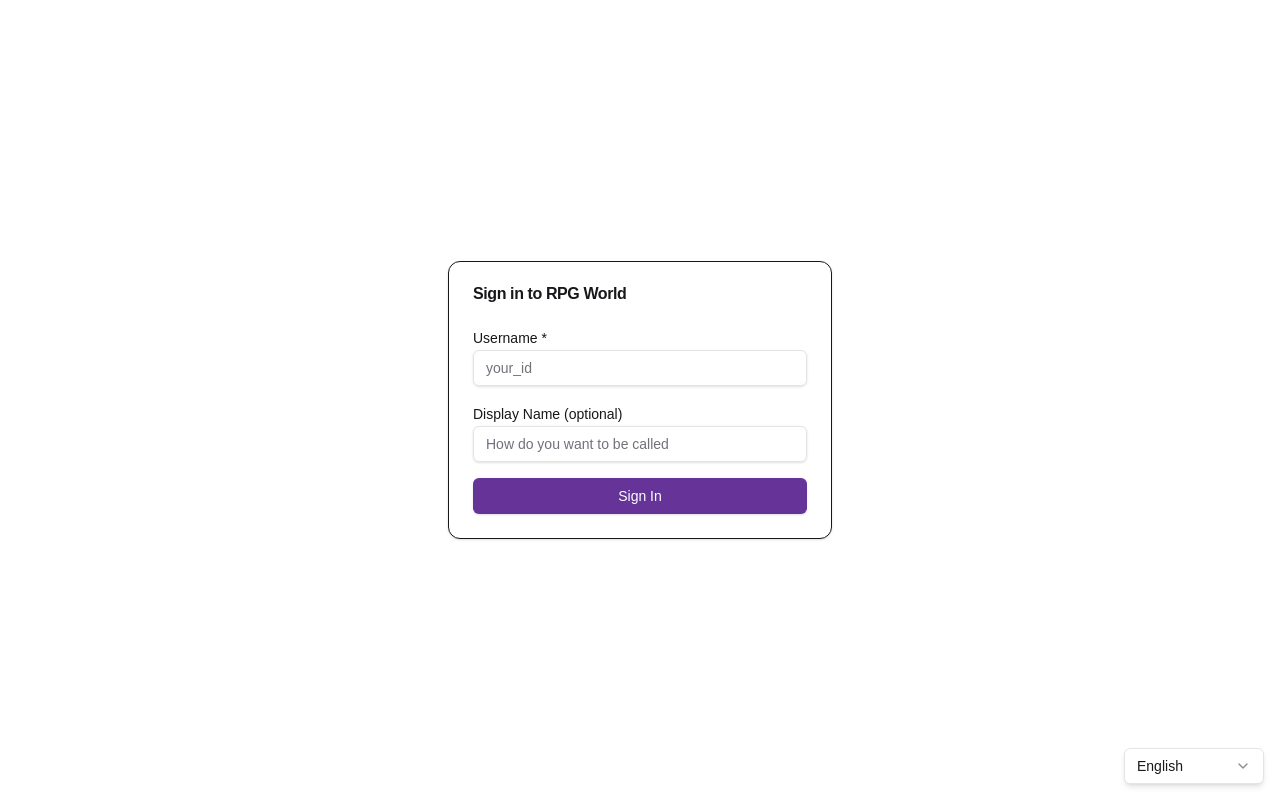
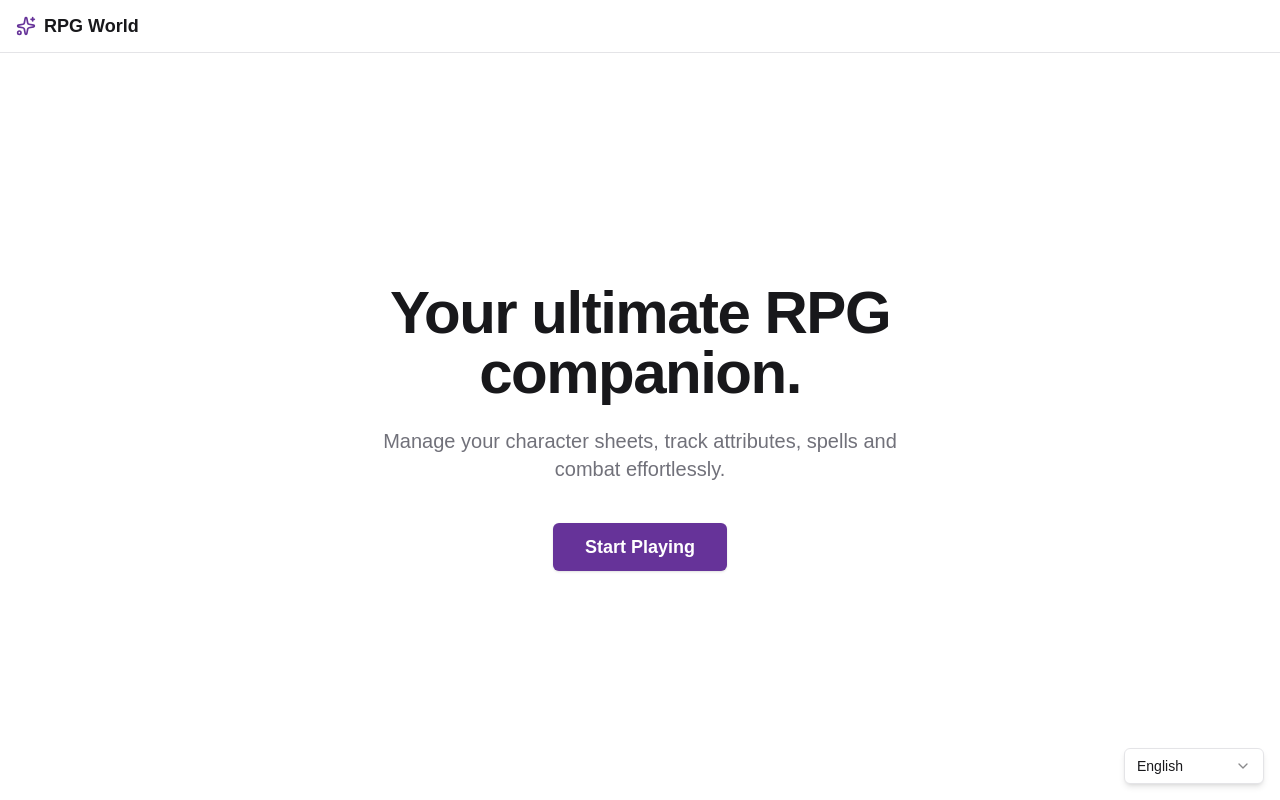
Before and after one commit to rebecamorais/rpg-world, a Next.js app: page / in a window 1280 px wide. Built offline with nearby package versions, Linux system fonts and the light colour scheme.

Commit message:
feat: Introduce a dedicated login page, add a password field to the login form, and convert the home page into a landing page.

```diff
--- a/app/characters/page.tsx
+++ b/app/characters/page.tsx
@@ -4,7 +4,7 @@ import CharacterList from '@/frontend/components/CharacterList';
 import { useCurrentUser } from '@/frontend/context/UserContext';
 
 export default function CharactersPage() {
-  const { currentUser } = useCurrentUser();
+  const { currentUser, logout } = useCurrentUser();
 
   if (!currentUser) {
     return (
@@ -16,9 +16,29 @@ export default function CharactersPage() {
     );
   }
 
+  const displayLabel = currentUser.displayName || currentUser.username;
+
   return (
-    <div className="mx-auto max-w-2xl p-4">
-      <CharacterList />
+    <div className="bg-background text-foreground min-h-screen">
+      <header className="border-border bg-card flex items-center justify-between border-b px-4 py-3">
+        <h1 className="text-lg font-semibold">RPG World</h1>
+        <div className="flex items-center gap-3">
+          <span className="text-muted-foreground hidden text-sm sm:inline-block">
+            {displayLabel}{' '}
+            <span className="opacity-70">(@{currentUser.username})</span>
+          </span>
+          <button
+            type="button"
+            onClick={logout}
+            className="text-muted-foreground hover:text-foreground text-sm"
+          >
+            Sair
+          </button>
+        </div>
+      </header>
+      <main className="mx-auto max-w-3xl p-4">
+        <CharacterList />
+      </main>
     </div>
   );
 }
--- /dev/null
+++ b/app/login/page.tsx
@@ -0,0 +1,38 @@
+'use client';
+
+import { useEffect } from 'react';
+
+import { useRouter } from 'next/navigation';
+
+import LoginForm from '@/frontend/components/LoginForm';
+import { useCurrentUser } from '@/frontend/context/UserContext';
+
+export default function LoginPage() {
+  const { currentUser } = useCurrentUser();
+  const router = useRouter();
+
+  // If already logged in, push to Dashboard
+  useEffect(() => {
+    if (currentUser) {
+      router.push('/characters');
+    }
+  }, [currentUser, router]);
+
+  if (currentUser) {
+    return null;
+  }
+
+  return (
+    <div className="bg-background relative flex min-h-screen items-center justify-center p-4">
+      <div className="absolute top-4 left-4">
+        <button
+          onClick={() => router.push('/')}
+          className="text-muted-foreground hover:text-foreground text-sm transition-colors"
+        >
+          &larr; Voltar
+        </button>
+      </div>
+      <LoginForm />
+    </div>
+  );
+}
--- a/app/page.tsx
+++ b/app/page.tsx
@@ -1,33 +1,39 @@
 'use client';
 
+import { useRouter } from 'next/navigation';
+
+import { Sparkles } from 'lucide-react';
 import { useTranslations } from 'next-intl';
 
-import CharacterList from '@/frontend/components/CharacterList';
-import LoginForm from '@/frontend/components/LoginForm';
+import { Button } from '@/frontend/components/ui/button';
 import { useCurrentUser } from '@/frontend/context/UserContext';
 
 export default function Home() {
   const { currentUser, logout } = useCurrentUser();
+  const tLanding = useTranslations('landing');
   const tHome = useTranslations('home');
   const tCommon = useTranslations('common');
+  const router = useRouter();
 
-  if (!currentUser) {
-    return (
-      <div className="bg-background flex min-h-screen items-center justify-center p-4">
-        <LoginForm />
-      </div>
-    );
+  const handleCtaClick = () => {
+    if (currentUser) {
+      router.push('/characters');
+    } else {
+      router.push('/login');
     }
-
-  const displayLabel = currentUser.displayName || currentUser.username;
+  };
 
   return (
-    <div className="bg-background text-foreground min-h-screen">
+    <div className="bg-background text-foreground flex min-h-screen flex-col">
       <header className="border-border bg-card flex items-center justify-between border-b px-4 py-3">
-        <h1 className="text-lg font-semibold">{tHome('title')}</h1>
+        <h1 className="flex items-center gap-2 text-lg font-semibold">
+          <Sparkles className="text-primary h-5 w-5" />
+          {tHome('title')}
+        </h1>
+        {currentUser && (
           <div className="flex items-center gap-3">
-          <span className="text-muted-foreground text-sm">
-            {displayLabel}{' '}
+            <span className="text-muted-foreground hidden text-sm sm:inline-block">
+              {currentUser.displayName || currentUser.username}{' '}
               <span className="opacity-70">(@{currentUser.username})</span>
             </span>
             <button
@@ -38,14 +44,22 @@ export default function Home() {
               {tCommon('logout')}
             </button>
           </div>
+        )}
       </header>
-      <main className="mx-auto max-w-3xl p-4">
-        <div className="mb-4 flex items-center justify-between">
-          <p className="text-muted-foreground">
-            {tHome('greeting', { name: displayLabel })}
+      <main className="flex flex-1 flex-col items-center justify-center p-4 text-center">
+        <h2 className="mb-6 max-w-2xl text-4xl font-extrabold tracking-tight sm:text-5xl lg:text-6xl">
+          {tLanding('heroTitle')}
+        </h2>
+        <p className="text-muted-foreground mb-10 max-w-xl text-lg sm:text-xl">
+          {tLanding('heroSubtitle')}
         </p>
-        </div>
-        <CharacterList />
+        <Button
+          size="lg"
+          onClick={handleCtaClick}
+          className="px-8 py-6 text-lg font-semibold"
+        >
+          {currentUser ? tLanding('ctaDashboard') : tLanding('ctaStart')}
+        </Button>
       </main>
     </div>
   );
--- a/messages/en.json
+++ b/messages/en.json
@@ -12,12 +12,21 @@
     "title": "Sign in to RPG World",
     "usernameLabel": "Username *",
     "usernamePlaceholder": "your_id",
+    "passwordLabel": "Password *",
+    "passwordPlaceholder": "Enter your password",
     "displayNameLabel": "Display Name (optional)",
     "displayNamePlaceholder": "How do you want to be called",
     "submit": "Sign In",
     "usernameRequiredError": "Username is required.",
+    "passwordRequiredError": "Password is required.",
     "loginFailed": "Failed to login.",
     "welcome": "Welcome, {name}!"
+  },
+  "landing": {
+    "heroTitle": "Your ultimate RPG companion.",
+    "heroSubtitle": "Manage your character sheets, track attributes, spells and combat effortlessly.",
+    "ctaStart": "Start Playing",
+    "ctaDashboard": "Go to Dashboard"
   },
   "home": {
     "greeting": "Hello, {name}.",
--- a/messages/pt.json
+++ b/messages/pt.json
@@ -12,12 +12,21 @@
     "title": "Entrar no RPG World",
     "usernameLabel": "Username *",
     "usernamePlaceholder": "seu_id",
+    "passwordLabel": "Senha *",
+    "passwordPlaceholder": "Digite sua senha",
     "displayNameLabel": "Nome de exibição (opcional)",
     "displayNamePlaceholder": "Como quer ser chamado",
     "submit": "Entrar",
     "usernameRequiredError": "Username é obrigatório.",
+    "passwordRequiredError": "Senha é obrigatória.",
     "loginFailed": "Falha ao realizar login.",
     "welcome": "Bem-vindo, {name}!"
+  },
+  "landing": {
+    "heroTitle": "O seu companheiro definitivo de RPG.",
+    "heroSubtitle": "Gerencie todas as suas fichas, acompanhe atributos, magias e combates sem esforço.",
+    "ctaStart": "Começar a Jogar",
+    "ctaDashboard": "Acessar o Painel"
   },
   "home": {
     "greeting": "Olá, {name}.",
--- a/src/frontend/components/LoginForm.tsx
+++ b/src/frontend/components/LoginForm.tsx
@@ -30,6 +30,7 @@ export default function LoginForm() {
 
   const loginSchema = z.object({
     username: z.string().min(1, { message: t('usernameRequiredError') }),
+    password: z.string().min(1, { message: t('passwordRequiredError') }),
     displayName: z.string().optional(),
   });
 
@@ -39,6 +40,7 @@ export default function LoginForm() {
     resolver: zodResolver(loginSchema),
     defaultValues: {
       username: '',
+      password: '',
       displayName: '',
     },
   });
@@ -90,6 +92,25 @@ export default function LoginForm() {
 
             <FormField
               control={form.control}
+              name="password"
+              render={({ field }) => (
+                <FormItem>
+                  <FormLabel>{t('passwordLabel')}</FormLabel>
+                  <FormControl>
+                    <Input
+                      type="password"
+                      placeholder={t('passwordPlaceholder')}
+                      autoComplete="current-password"
+                      {...field}
+                    />
+                  </FormControl>
+                  <FormMessage />
+                </FormItem>
+              )}
+            />
+
+            <FormField
+              control={form.control}
               name="displayName"
               render={({ field }) => (
                 <FormItem>
```
Also changed, not shown: .docs/plans/frontend_refactoring_plan.md. Lines whose indentation alone changed are shown as unchanged.
